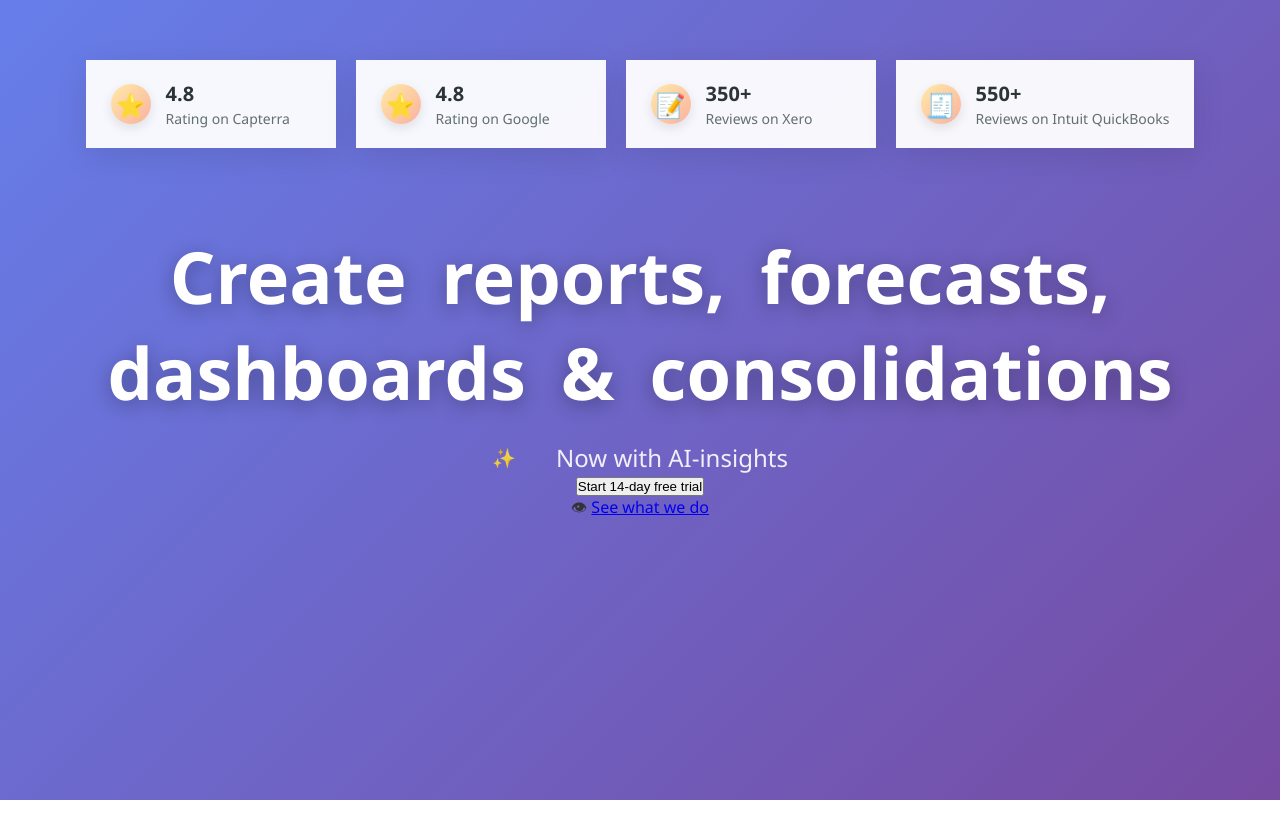
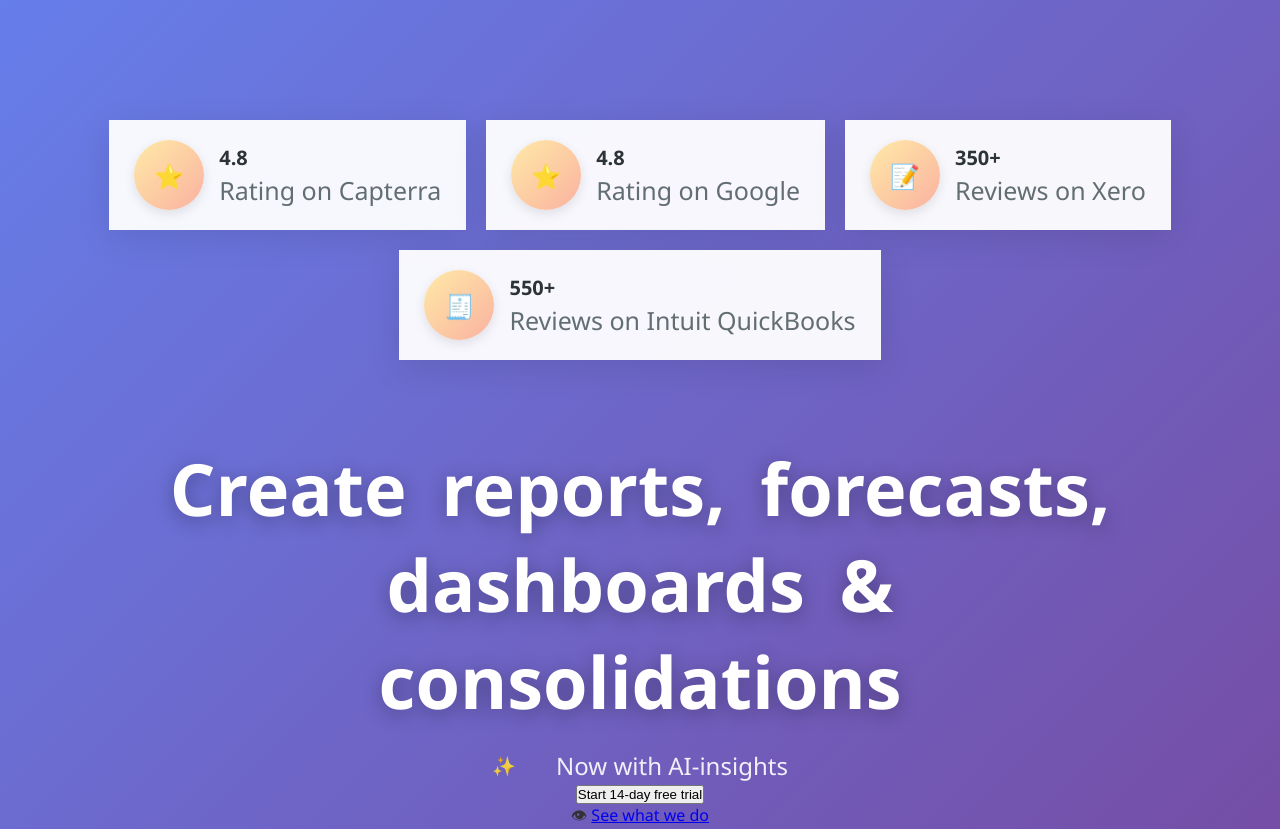
Before and after one commit to tu-lasizzzz/IITBbsr, a plain HTML site: page index.html in a window 1280 px wide. Shown: the top 829 px of the page. Before the commit the page ends 800 px from the top, so only its background shows below. Drawn offline with Linux system fonts and the light colour scheme.

Commit message:
Update style.css

```diff
--- a/style.css
+++ b/style.css
@@ -10,7 +10,7 @@ body {
     background: linear-gradient(135deg, #667eea 0%, #764ba2 100%);
     min-height: 100vh;
     color: #333;
-    padding: 20px;
+    padding: 80px;
 }
 
 .container {
@@ -46,8 +46,8 @@ body {
 
 .stat-icon {
     font-size: 24px;
-    width: 40px;
-    height: 40px;
+    width: 70px;
+    height: 70px;
     display: flex;
     align-items: center;
     justify-content: center;
@@ -69,7 +69,7 @@ body {
 }
 
 .stat-text {
-    font-size: 14px;
+    font-size: 25px;
     color: #636e72;
     font-weight: 500;
 }
```
